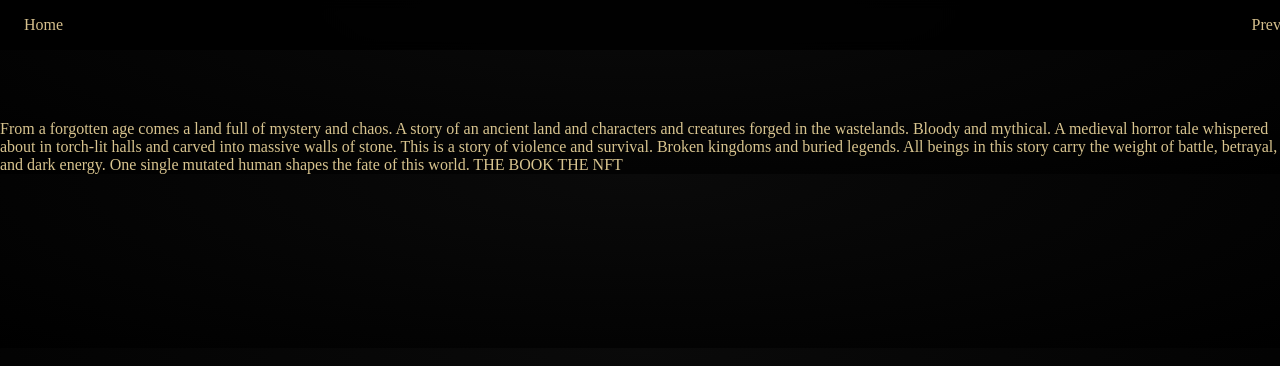
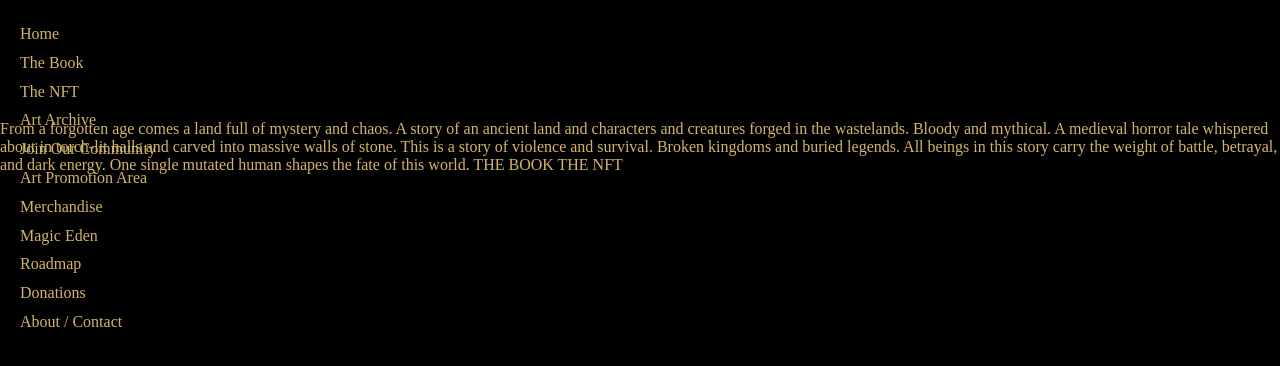
Before and after one commit to vesuvious-king/Kings-of-Solympus-, a Next.js app: page / in a window 1280 px wide. Shown: the top 366 px of the page. Built offline with nearby package versions, Linux system fonts and the light colour scheme.

Commit message:
Update layout.js

```diff
--- a/app/layout.js
+++ b/app/layout.js
@@ -1,39 +1,43 @@
+export const metadata = {
+  title: "Kings of Olympus",
+  description: "A medieval horror mythos",
+};
+
 export default function RootLayout({ children }) {
   return (
     <html lang="en">
-      <body
-        style={{
-          margin: 0,
-          background: "radial-gradient(ellipse at top, #0a0a0a, #000)",
-          color: "#d8c48f",
-          fontFamily: "serif",
-        }}
-      >
+      <body style={{ margin: 0, padding: 0, backgroundColor: "black", color: "#d4b46a" }}>
+
+        {/* LEFT NAVIGATION */}
         <nav
           style={{
             position: "fixed",
-            top: 0,
-            width: "100%",
-            padding: "16px 24px",
-            display: "flex",
-            justifyContent: "space-between",
-            alignItems: "center",
-            background: "rgba(0,0,0,0.85)",
-            backdropFilter: "blur(6px)",
-            zIndex: 100,
+            top: "20px",
+            left: "20px",
+            fontFamily: "inherit",
+            zIndex: 1000,
           }}
         >
-          <a href="/" style={{ color: "#d6c08d", textDecoration: "none" }}>
-            Home
-          </a>
-          <a href="/preview" style={{ color: "#d6c08d", textDecoration: "none" }}>
-            Preview
-          </a>
+          <ul style={{ listStyle: "none", padding: 0, margin: 0, lineHeight: "1.8em" }}>
+            <li><a href="/" style={{ color: "#d4b46a", textDecoration: "none" }}>Home</a></li>
+            <li><a href="/book" style={{ color: "#d4b46a", textDecoration: "none" }}>The Book</a></li>
+            <li><a href="/nft" style={{ color: "#d4b46a", textDecoration: "none" }}>The NFT</a></li>
+            <li><a href="/art-archive" style={{ color: "#d4b46a", textDecoration: "none" }}>Art Archive</a></li>
+            <li><a href="/community" style={{ color: "#d4b46a", textDecoration: "none" }}>Join Our Community</a></li>
+            <li><a href="/promotion" style={{ color: "#d4b46a", textDecoration: "none" }}>Art Promotion Area</a></li>
+            <li><a href="/merch" style={{ color: "#d4b46a", textDecoration: "none" }}>Merchandise</a></li>
+            <li><a href="/magic-eden" style={{ color: "#d4b46a", textDecoration: "none" }}>Magic Eden</a></li>
+            <li><a href="/roadmap" style={{ color: "#d4b46a", textDecoration: "none" }}>Roadmap</a></li>
+            <li><a href="/donations" style={{ color: "#d4b46a", textDecoration: "none" }}>Donations</a></li>
+            <li><a href="/about" style={{ color: "#d4b46a", textDecoration: "none" }}>About / Contact</a></li>
+          </ul>
         </nav>
 
-        <div style={{ paddingTop: "80px" }}>
+        {/* PAGE CONTENT */}
+        <main style={{ paddingTop: "80px" }}>
           {children}
-        </div>
+        </main>
+
       </body>
     </html>
   );
```
